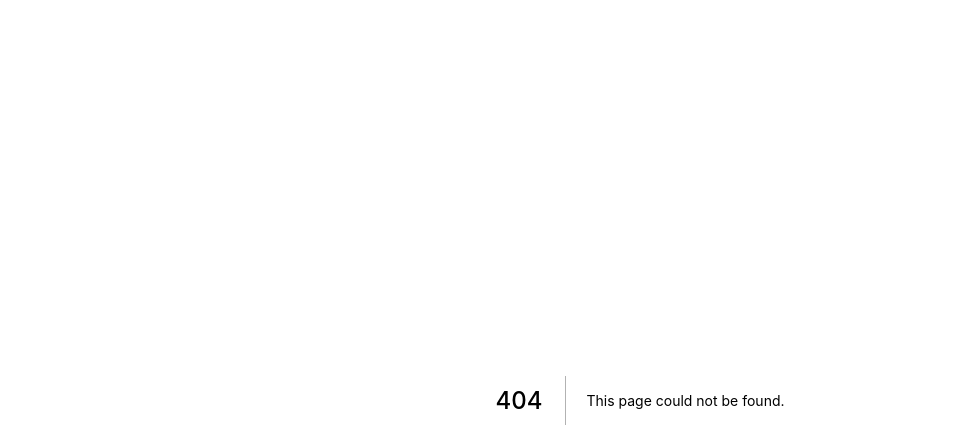
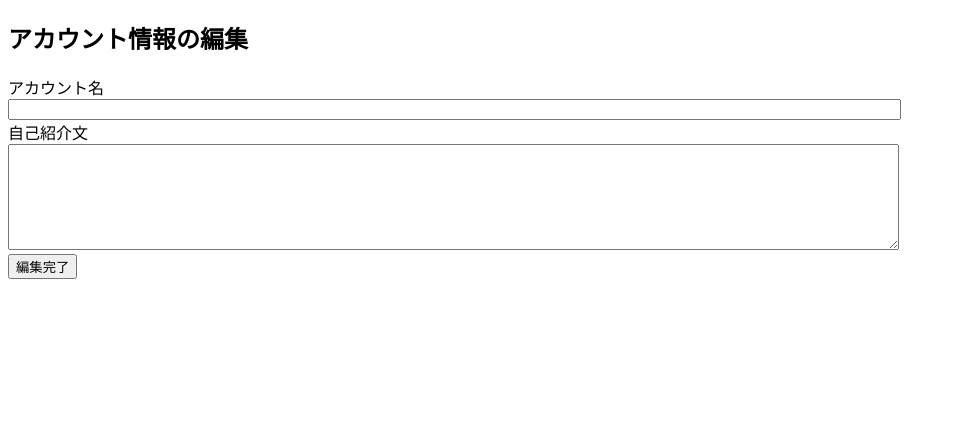
Before and after one commit to hirakumorishima02/pf-funclub, a Next.js app: page /edit-my-page in a window 1280 px wide. Before the commit this address had no page. Shown: the top 448 px of the page, without its empty margins (0-956 px from the left). Built offline with nearby package versions, Linux system fonts and the light colour scheme.

Commit message:
Create edit-my-page.js

```diff
--- /dev/null
+++ b/pages/edit-my-page.js
@@ -0,0 +1,29 @@
+const EditMyPage = () => (
+    <div>
+        <h2>アカウント情報の編集</h2>
+            <div>
+                <label for="name">アカウント名</label><br />
+                <input type="text" name="name" />
+            </div>
+            <div>
+                <label for="body">自己紹介文</label><br />
+                <textarea type="text" name="body" />
+            </div>
+            <button type="submit">編集完了</button>
+        <style jsx>{`
+            .post-forms {
+                width: 80%;
+                height: 50%;
+                margin: 0 auto;
+            }
+            input, textarea {
+                width: 70%;
+            }
+            textarea {
+                height: 100px;
+            }
+        `}</style>
+    </div>
+);
+
+export default EditMyPage;
```
Also changed, not shown: 1 other file (tests, documents, lock files or other folders).
